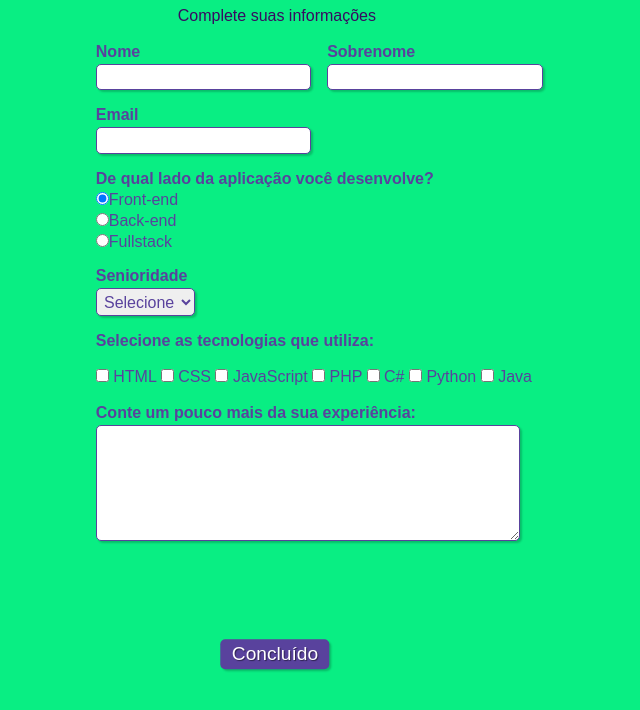
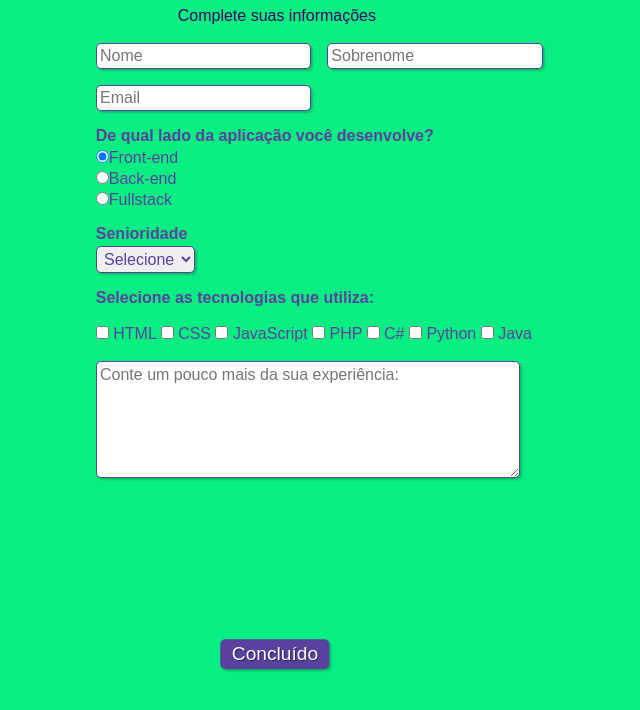
Before and after one commit to MarcieL-Bezerra/Form_Html_Css, a plain HTML site: page Index.html in a window 1280 px wide. Shown: the part 66-776 px from the top of the page, without its empty margins (365-1005 px from the left). Drawn offline with Linux system fonts and the light colour scheme.

Commit message:
com placeholder

```diff
--- a/Index.html
+++ b/Index.html
@@ -28,21 +28,21 @@
             <fieldset class="grupo">
                 <!-- Campo do nome com legenda "nome" e css de classe "campo" -->
                 <div class="campo">
-                    <label for="nome"><strong>Nome</strong></label>
-                    <input type="text" name="nome" id="nome" required>
+
+                    <input type="text" name="nome" placeholder="Nome" id="nome" required>
                 </div>
 
-                <!-- Campo do sobrenome com legenda "sobrenome" e css de classe "campo" -->
+                <!-- Campo do sobrenome com legenda "sobrenome" e css de classe "campo" <label for="sobrenome"><strong>Sobrenome</strong></label> -->
                 <div class="campo">
-                    <label for="sobrenome"><strong>Sobrenome</strong></label>
-                    <input type="text" name="sobrenome" id="sobrenome" required>
+
+                    <input type="text" name="sobrenome" placeholder="Sobrenome" id="sobrenome" required>
                 </div>
             </fieldset>
 
             <!-- Campo de email com-->
             <div class="campo">
-                <label for="email"><strong>Email</strong></label>
-                <input type="email" name="email" id="email" required>
+
+                <input type="email" name="email" placeholder="Email" id="email" required>
             </div>
 
             <!-- Campo de desenvolvimento web com 3 opções de botões selecionáveis (radio button) e css de classe "campo" -->
@@ -94,11 +94,11 @@
             <!-- Caixa de texto -->
             <div class="campo">
                 <br>
-                <label for="experiencia"><strong>Conte um pouco mais da sua experiência: </strong></label>
-                <textarea rows="6" style="width: 26em" id="experiencia" name="experiencia"></textarea>
+
+                <textarea rows="6" style="width: 26em" id="experiencia" placeholder="Conte um pouco mais da sua experiência:" name="experiencia"></textarea>
             </div>
 
-            <!-- Botão para enviar o formulário -->
+            <!-- Botão para enviar o formulário <label for="experiencia"><strong>Conte um pouco mais da sua experiência: </strong></label> -->
             <button class="botao" type="submit" onsubmit="">Concluído</button>
 
         </form>
```
